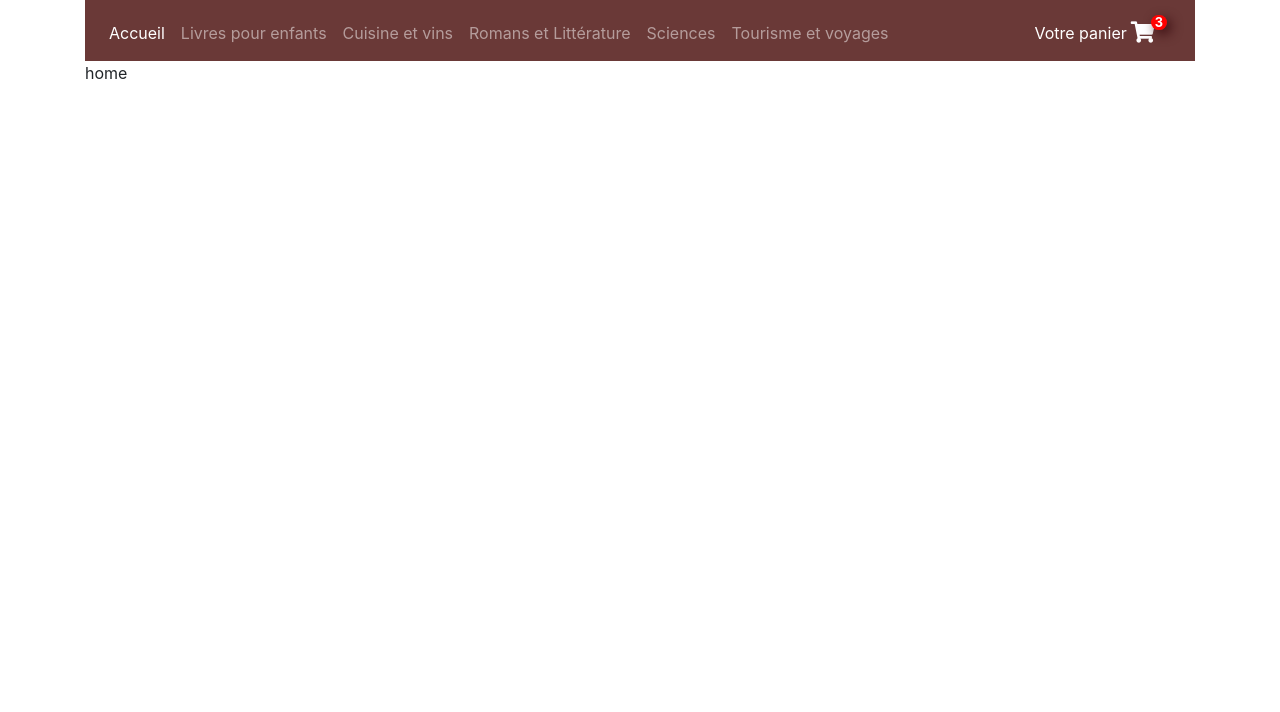
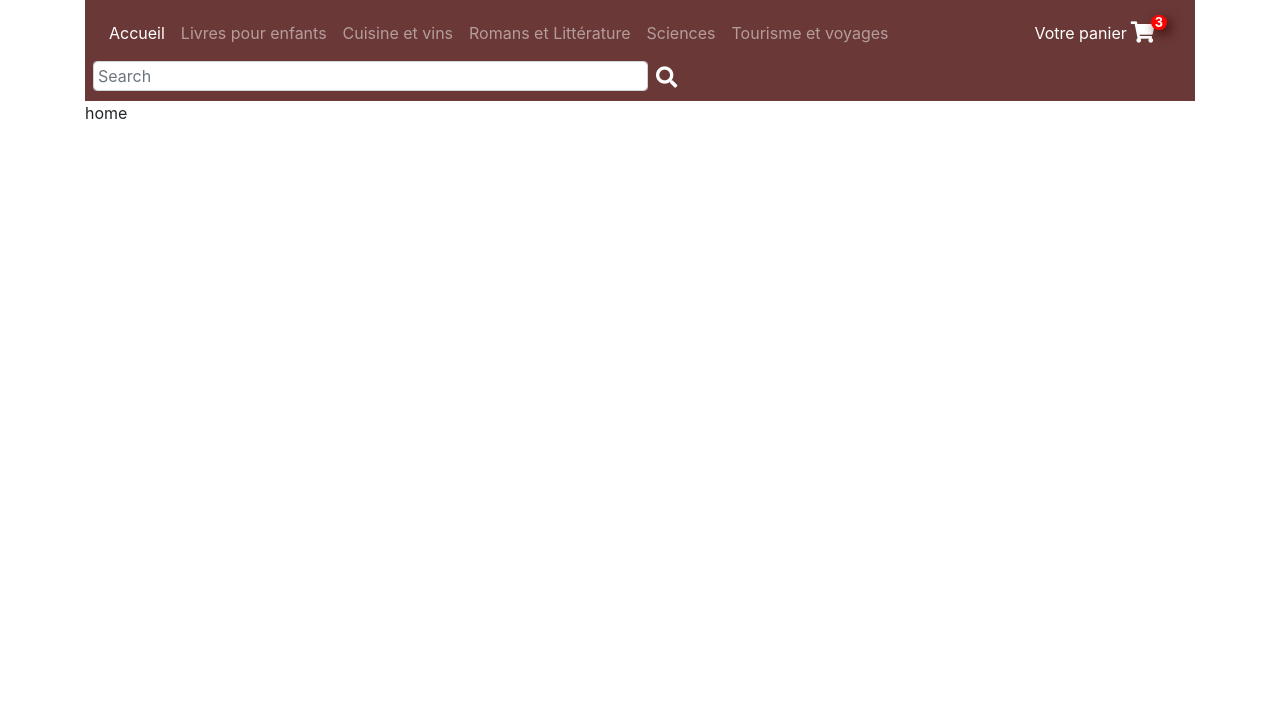
Before and after one commit to SebastienHinard/LeCoinLecture, a plain HTML site: page index.html in a window 1280 px wide. Shown: the part 109-821 px from the top of the page. Drawn offline with nearby package versions, Linux system fonts and the light colour scheme; a web font is replaced by a local one.

Commit message:
ajout d'une search bar

```diff
--- a/index.html
+++ b/index.html
@@ -53,7 +53,7 @@
                     </ul>
                 </div>
                 <div>
-                    <ul class="navbar-nav">
+                    <ul class="navbar-nav d-flex justify-content-between">
                         <li class="nav-item">
                             <a class="nav-link text-white" href="#!cart">Votre panier<i class="fas fa-shopping-cart fa-lg ml-1"></i><small ng-show="cartList.length >0" class="cartLength">{{cartList.length}}</small></a>
                         </li>
@@ -61,7 +61,10 @@
                 </div>
                 </div>
             </nav>
-
+            <form class="d-flex flex justify-content-start pb-2">
+                <input class="form-control d-block w-50 h-50 p-1 ml-2" type="text" placeholder="Search" aria-label="Search" ng-model="searchContent">
+                <a href="#!home:{{searchContent}}"><i class="fas fa-search fa-lg text-white p-2"></i></a>
+            </form>
         </header>
 
         <!-- main -->
```
